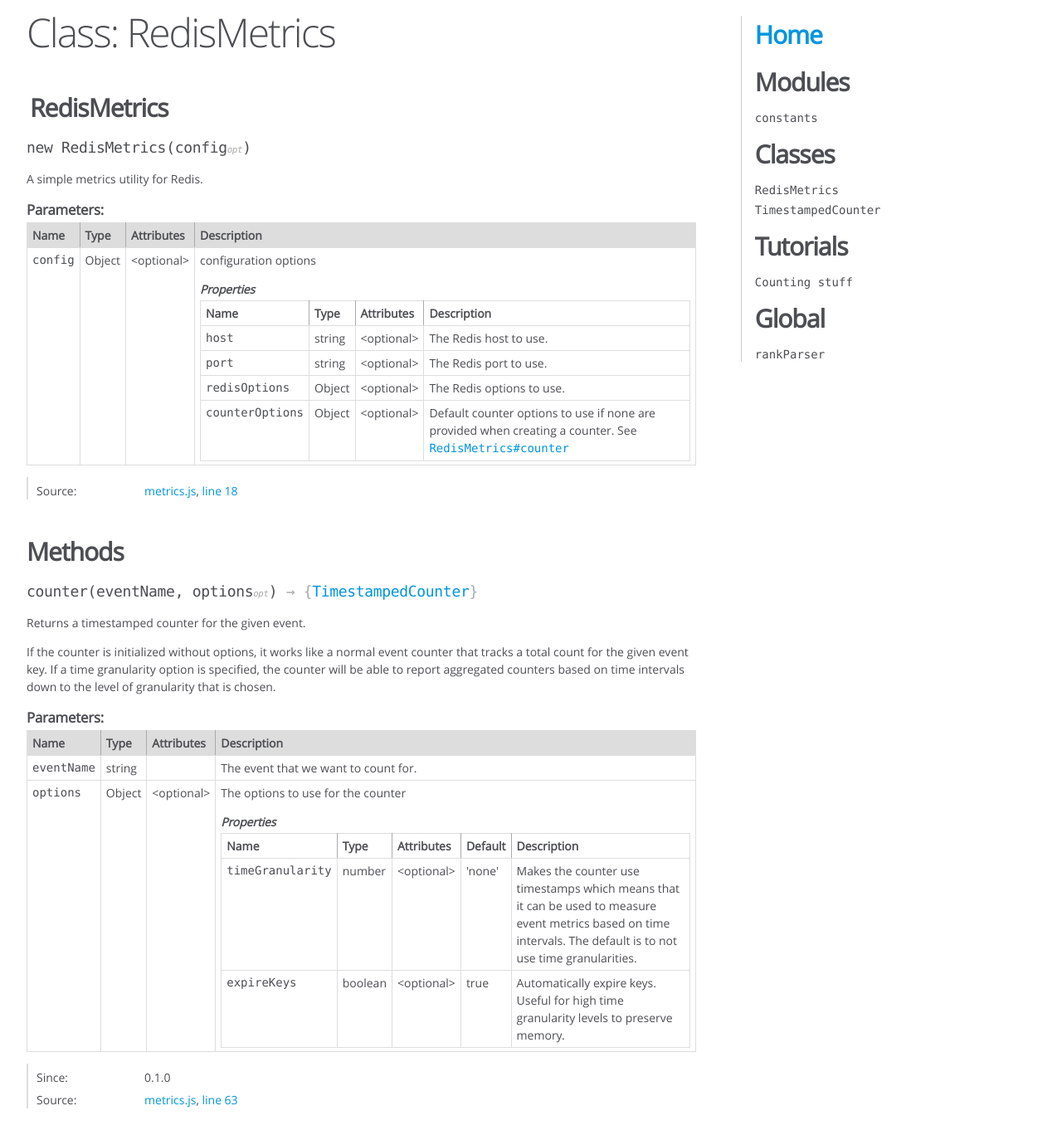
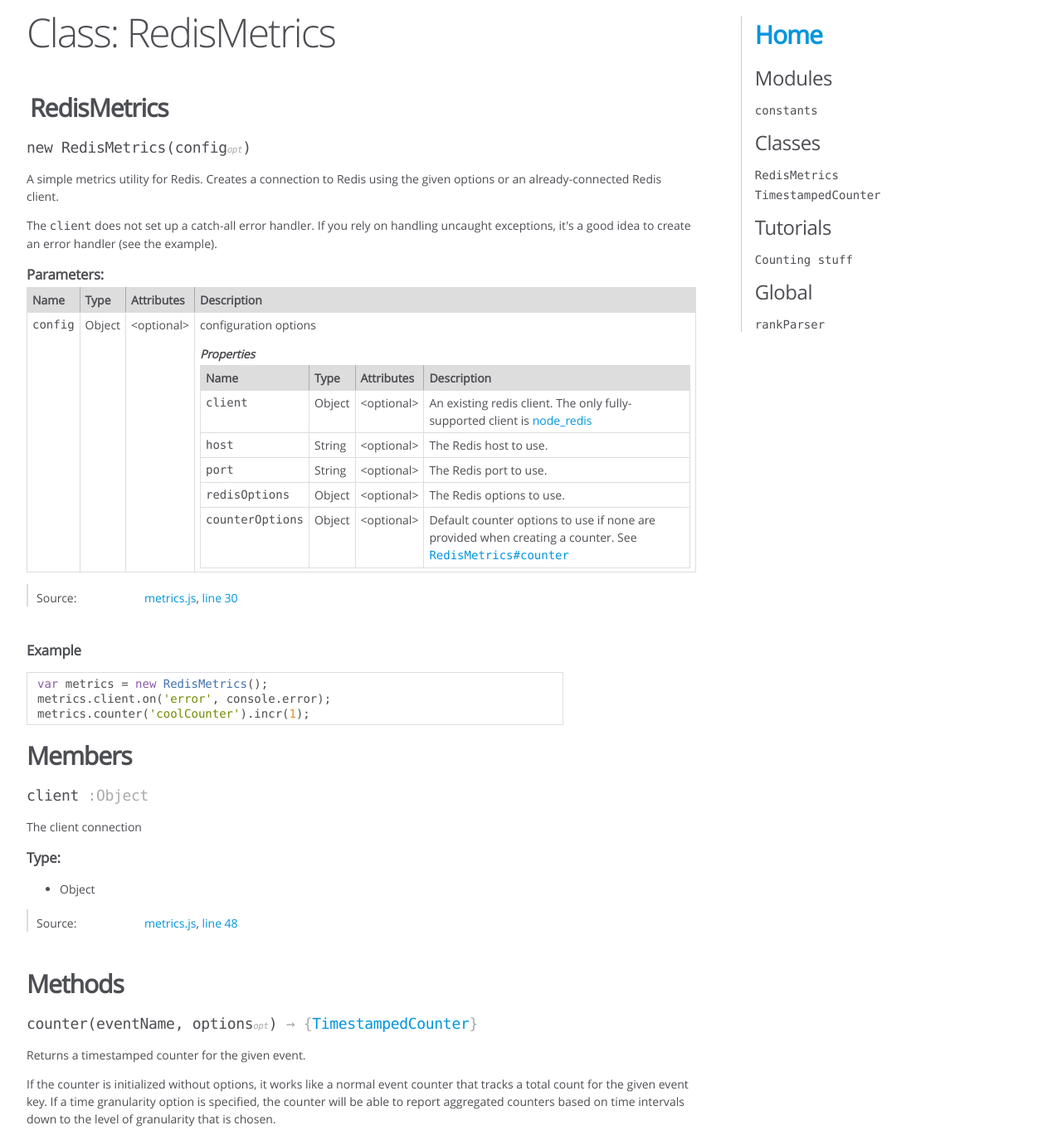
Before and after one commit to getconversio/redis-metrics, a plain HTML site: page RedisMetrics.html in a window 1280 px wide. Shown: the part 17-1379 px from the top of the page at 83% size. Drawn offline with Linux system fonts and the light colour scheme.

Commit message:
Update docs for release 0.5.0

```diff
--- a/RedisMetrics.html
+++ b/RedisMetrics.html
@@ -28,9 +28,7 @@
 
 <header>
 
-        <h2>
-        RedisMetrics
-        </h2>
+        <h2>RedisMetrics</h2>
 
 
 </header>
@@ -49,7 +47,11 @@
 
 
 <div class="description">
-    <p>A simple metrics utility for Redis.</p>
+    <p>A simple metrics utility for Redis. Creates a connection to Redis using the
+given options or an already-connected Redis client.</p>
+<p>The <code>client</code> does not set up a catch-all error handler. If you rely on
+handling uncaught exceptions, it's a good idea to create an error handler
+(see the example).</p>
 </div>
 
 
@@ -141,13 +143,48 @@
 
         <tr>
 
+                <td class="name"><code>client</code></td>
+
+
+            <td class="type">
+
+
+<span class="param-type">Object</span>
+
+
+
+            </td>
+
+
+                <td class="attributes">
+
+                    &lt;optional><br>
+
+
+
+
+
+                </td>
+
+
+
+
+            <td class="description last"><p>An existing redis client.  The only
+fully-supported client is
+<a href="https://www.npmjs.com/package/redis">node_redis</a></p></td>
+        </tr>
+
+
+
+        <tr>
+
                 <td class="name"><code>host</code></td>
 
 
             <td class="type">
 
 
-<span class="param-type">string</span>
+<span class="param-type">String</span>
 
 
 
@@ -180,7 +217,7 @@
             <td class="type">
 
 
-<span class="param-type">string</span>
+<span class="param-type">String</span>
 
 
 
@@ -315,7 +352,7 @@
 
     <dt class="tag-source">Source:</dt>
     <dd class="tag-source"><ul class="dummy"><li>
-        <a href="metrics.js.html">metrics.js</a>, <a href="metrics.js.html#line18">line 18</a>
+        <a href="metrics.js.html">metrics.js</a>, <a href="metrics.js.html#line30">line 30</a>
     </li></ul></dd>
 
 
@@ -340,6 +377,13 @@
 
 
 
+    <h5>Example</h5>
+
+    <pre class="prettyprint"><code>var metrics = new RedisMetrics();
+metrics.client.on('error', console.error);
+metrics.counter('coolCounter').incr(1);</code></pre>
+
+
 
 
     </div>
@@ -347,6 +391,82 @@
 
 
 
+
+
+
+
+
+
+
+
+        <h3 class="subsection-title">Members</h3>
+
+
+
+<h4 class="name" id="client"><span class="type-signature"></span>client<span class="type-signature"> :Object</span></h4>
+
+
+
+
+<div class="description">
+    <p>The client connection</p>
+</div>
+
+
+
+    <h5>Type:</h5>
+    <ul>
+        <li>
+
+<span class="param-type">Object</span>
+
+
+        </li>
+    </ul>
+
+
+
+
+
+<dl class="details">
+
+
+
+
+
+
+
+
+
+
+
+
+
+
+
+
+
+
+
+
+
+
+
+
+
+
+    <dt class="tag-source">Source:</dt>
+    <dd class="tag-source"><ul class="dummy"><li>
+        <a href="metrics.js.html">metrics.js</a>, <a href="metrics.js.html#line48">line 48</a>
+    </li></ul></dd>
+
+
+
+
+
+
+
+</dl>
 
 
 
@@ -626,7 +746,7 @@
 
     <dt class="tag-source">Source:</dt>
     <dd class="tag-source"><ul class="dummy"><li>
-        <a href="metrics.js.html">metrics.js</a>, <a href="metrics.js.html#line63">line 63</a>
+        <a href="metrics.js.html">metrics.js</a>, <a href="metrics.js.html#line71">line 71</a>
     </li></ul></dd>
 
 
@@ -692,7 +812,7 @@
 <br class="clear">
 
 <footer>
-    Documentation generated by <a href="https://github.com/jsdoc3/jsdoc">JSDoc 3.3.0-beta3</a> on Fri May 08 2015 17:11:57 GMT+0200 (CEST)
+    Documentation generated by <a href="https://github.com/jsdoc3/jsdoc">JSDoc 3.4.3</a> on Tue Feb 28 2017 10:54:28 GMT+0100 (CET)
 </footer>
 
 <script> prettyPrint(); </script>
--- a/styles/jsdoc-default.css
+++ b/styles/jsdoc-default.css
@@ -153,11 +153,18 @@
     margin: 12px 24px 20px;
 }
 
-h2, h3
+h2, h3.subsection-title
 {
     font-size: 30px;
     font-weight: 700;
     letter-spacing: -1px;
+    margin-bottom: 12px;
+}
+
+h3
+{
+    font-size: 24px;
+    letter-spacing: -0.5px;
     margin-bottom: 12px;
 }
 
@@ -184,6 +191,32 @@
     margin: 6px 0 3px 0;
     font-style: italic;
 }
+
+table
+{
+    border-spacing: 0;
+    border: 0;
+    border-collapse: collapse;
+}
+
+td, th
+{
+    border: 1px solid #ddd;
+    margin: 0px;
+    text-align: left;
+    vertical-align: top;
+    padding: 4px 6px;
+    display: table-cell;
+}
+
+thead tr
+{
+    background-color: #ddd;
+    font-weight: bold;
+}
+
+th { border-right: 1px solid #aaa; }
+tr > th:last-child { border-right: 1px solid #ddd; }
 
 .ancestors { color: #999; }
 .ancestors a
@@ -296,43 +329,11 @@
   user-select: text;
 }
 
-.params, .props
-{
-    border-spacing: 0;
-    border: 0;
-    border-collapse: collapse;
-}
-
 .params .name, .props .name, .name code {
     color: #4D4E53;
     font-family: Consolas, Monaco, 'Andale Mono', monospace;
     font-size: 100%;
 }
-
-.params td, .params th, .props td, .props th
-{
-    border: 1px solid #ddd;
-    margin: 0px;
-    text-align: left;
-    vertical-align: top;
-    padding: 4px 6px;
-    display: table-cell;
-}
-
-.params thead tr, .props thead tr
-{
-    background-color: #ddd;
-    font-weight: bold;
-}
-
-.params .params thead tr, .props .props thead tr
-{
-    background-color: #fff;
-    font-weight: bold;
-}
-
-.params th, .props th { border-right: 1px solid #aaa; }
-.params thead .last, .props thead .last { border-right: 1px solid #ddd; }
 
 .params td.description > p:first-child,
 .props td.description > p:first-child
```
Also changed, not shown: TimestampedCounter.html (+5 -7 lines), constants.js.html (+1 -1 lines), counter.js.html (+6 -10 lines), global.html (+3 -5 lines), index.html (+10 -5 lines), lua.js.html (+4 -3 lines), metrics.js.html (+20 -12 lines), module-constants.html (+1 -1 lines), tutorial-counting.html (+5 -3 lines), utils.js.html (+1 -1 lines).
